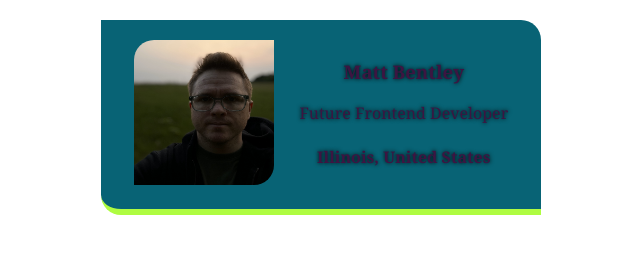
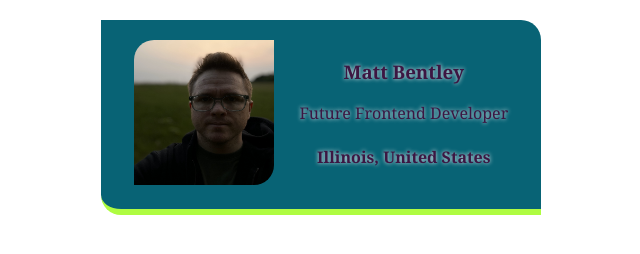
Before and after one commit to Jant-Cantley/business-card, a website built with Vite: page index.html in a window 1280 px wide. Shown: the whole page, without its empty margins (319-959 px from the left). Built offline with nearby package versions, Linux system fonts and the light colour scheme.

Commit message:
Updating Text Shadow

```diff
--- a/styles.css
+++ b/styles.css
@@ -16,7 +16,7 @@ body {
     display: flex;
     justify-content: space-around;
     text-align: center;
-    text-shadow: 0px 0px 4px black;
+    text-shadow: 0px 0px 4px whitesmoke;
     border-radius: 0 20px;
     background: #086375;
     color: #3c1642;
```
